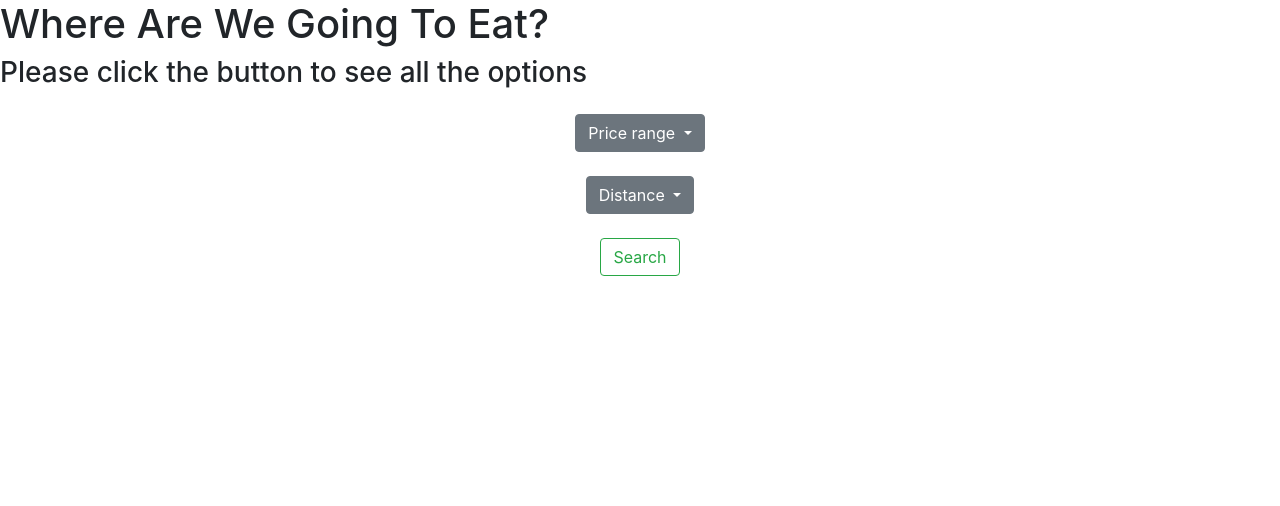
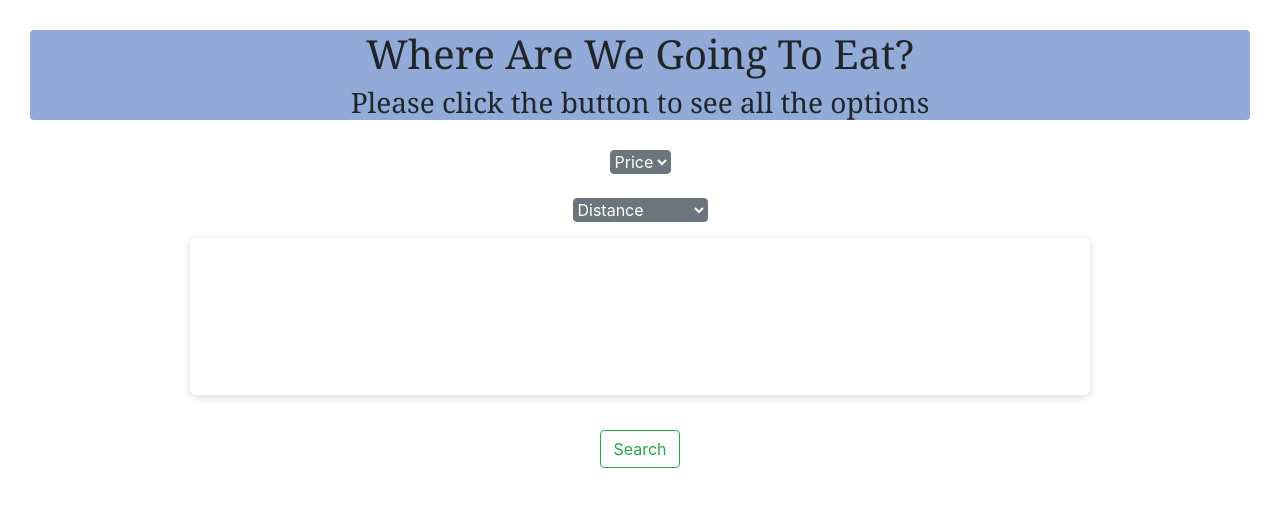
Before and after one commit to ncp9988/Eat-Eat-Eat, a plain HTML site: page index.html in a window 1280 px wide. Drawn offline with nearby package versions, Linux system fonts and the light colour scheme; some packages are replaced by stand-ins of ours.

Commit message:
added display box

```diff
--- a/assets/css/style.css
+++ b/assets/css/style.css
@@ -1,40 +1,59 @@
-header {
-    align-items: right;
+* {
+    margin: 0;
+    padding: 0;
     }
 
-.dropbtn {
-    background-color: #04AA6D;
-    color: white;
-    padding: 16px;
-    font-size: 16px;
-    border: none;
-    border-radius: 36%;
+#map {
+        height: 100%;
+        background-color: grey;
     }
 
-  .dropdown {
-    position: relative;
-    display: inline-block;
+h1, h2, h3 {
+    font-family: Cambria, Cochin, Georgia, Times, 'Times New Roman', serif;
 }
 
+header {
+        background-color: rgb(145, 170, 216);
+        margin: 30px;
+        text-align: center;
+    }
+    .card-body {
+        min-height: 100px;
+    }
+    .answer-box {
+        border-radius: 5px;
+        border-width: 1px;
+        box-shadow: rgba(0, 0, 0, 0.15) 0px 2px 8px 0px;
+        color: hsl(210, 10%, 12%);
+        font-size: 18px;
+        margin: 0 auto;
+        max-width: 900px;
+        padding: 30px 40px;
 
-  .dropdown-content {
-    display: none;
-    position: absolute;
-    background-color: #f1f1f1;
-    min-width: 160px;
-    box-shadow: 0px 8px 16px 0px rgba(0,0,0,0.2);
-    z-index: 1;
     }
-
-  .dropdown-content a {
-    color: black;
-    padding: 12px 16px;
-    text-decoration: none;
+    .wrapper {
+            margin: auto;
+            padding-top: px;
+            padding-left: 20px;
+            padding-right: 20px;
+            justify-content: center;
+        }
+        #answer {
+            -webkit-appearance: none;
+            -moz-appearance: none;
+            appearance: none;
+            border: none;
             display: block;
+            width: 100%;
+            padding-top: 15px;
+            padding-left: 15px;
+            padding-right: 15px;
+            padding-bottom: 85px;
+            font-size: 1.2rem;
+            text-align: center;
+            margin-top: 10px;
+            margin-bottom: 35px;
+            border-radius: 6px;
+            resize: none;
+            overflow: hidden;
         }
-
-  .dropdown-content a:hover {background-color: #ddd;}
-
-  .dropdown:hover .dropdown-content {display: block;}
-
-  .dropdown:hover .dropbtn {background-color: #000;}
--- a/index.html
+++ b/index.html
@@ -12,8 +12,6 @@
     <link rel="stylesheet" href="./assets/css/style.css" />
     <title>Eat Eat Eat</title>
 </head>
-<header>
-</header>
 
 <body>
     <header class="rounded">
@@ -23,41 +21,43 @@
 
 
     <div class="mt-4">
-        <div class="dropdown d-flex justify-content-center">
-            <button class="btn btn-secondary dropdown-toggle" type="button" id="dropdownMenuButton" data-toggle="dropdown" aria-haspopup="true" aria-expanded="false">
-            Price range
-            </button>
-            <div class="dropdown-menu" aria-labelledby="dropdownMenuButton">
-                <a class="dropdown-item" href="#">Action</a>
-                <a class="dropdown-item" href="#">Another action</a>
-                <a class="dropdown-item" href="#">Something else here</a>
-            </div>
+        <div class="form-group dropdown d-flex justify-content-center">
+            <select name="price-range" class="select-dropdown btn-secondary dropdown-toggle rounded">
+                <option value="" disabled selected>Price</option>
+                <option value="cheap">$</option>
+                <option value="regular">$$</option>
+                <option value="expensive">$$$</option>
+            </select>
         </div>
     </div>
 
     <div class="mt-4">
-        <div class="dropdown d-flex justify-content-center">
-            <button class="btn btn-secondary dropdown-toggle" type="button" id="dropdownMenuButton" data-toggle="dropdown" aria-haspopup="true" aria-expanded="false">
-            Distance
-            </button>
-            <div class="dropdown-menu" aria-labelledby="dropdownMenuButton">
-                <a class="dropdown-item" href="#">Action</a>
-                <a class="dropdown-item" href="#">Another action</a>
-                <a class="dropdown-item" href="#">Something else here</a>
-            </div>
+        <div class="form-group dropdown d-flex justify-content-center">
+            <select name="distance" class="select-dropdown btn-secondary dropdown-toggle rounded">
+                <option value="" disabled selected>Distance</option>
+                <option value="close">Within 5 miles</option>
+                <option value="far">Within 10 miles</option>
+                <option value="further">Within 15 miles</option>
+            </select>
         </div>
+
+        <div class="wrapper">
+                <textarea readonly id="answer" class="answer-box"></textarea>
+        </div>
+        <div class=" mt-4 d-flex justify-content-center">
+            <button type="button" class="btn btn-outline-success">Search</button>
+        </div>
+
     </div>
 
 
     <div id="map"></div>
-
-    <div class=" mt-4 d-flex justify-content-center">
-        <button type="button" class="btn btn-outline-success">Search</button>
-    </div>
 
     <script async defer src="https://maps.googleapis.com/maps/api/js?key=YOUR_API_KEY&callback=initMap"></script>
     <script src="https://cdn.jsdelivr.net/npm/bootstrap@5.1.3/dist/js/bootstrap.bundle.min.js" integrity="sha384-ka7Sk0Gln4gmtz2MlQnikT1wXgYsOg+OMhuP+IlRH9sENBO0LRn5q+8nbTov4+1p" crossorigin="anonymous"></script>
     <script src="./assets/js/script.js"></script>
 </body>
 
+
+
 </html>
```
Also changed, not shown: assets/js/script.js (line endings or trailing spaces). Lines whose indentation alone changed are shown as unchanged.
